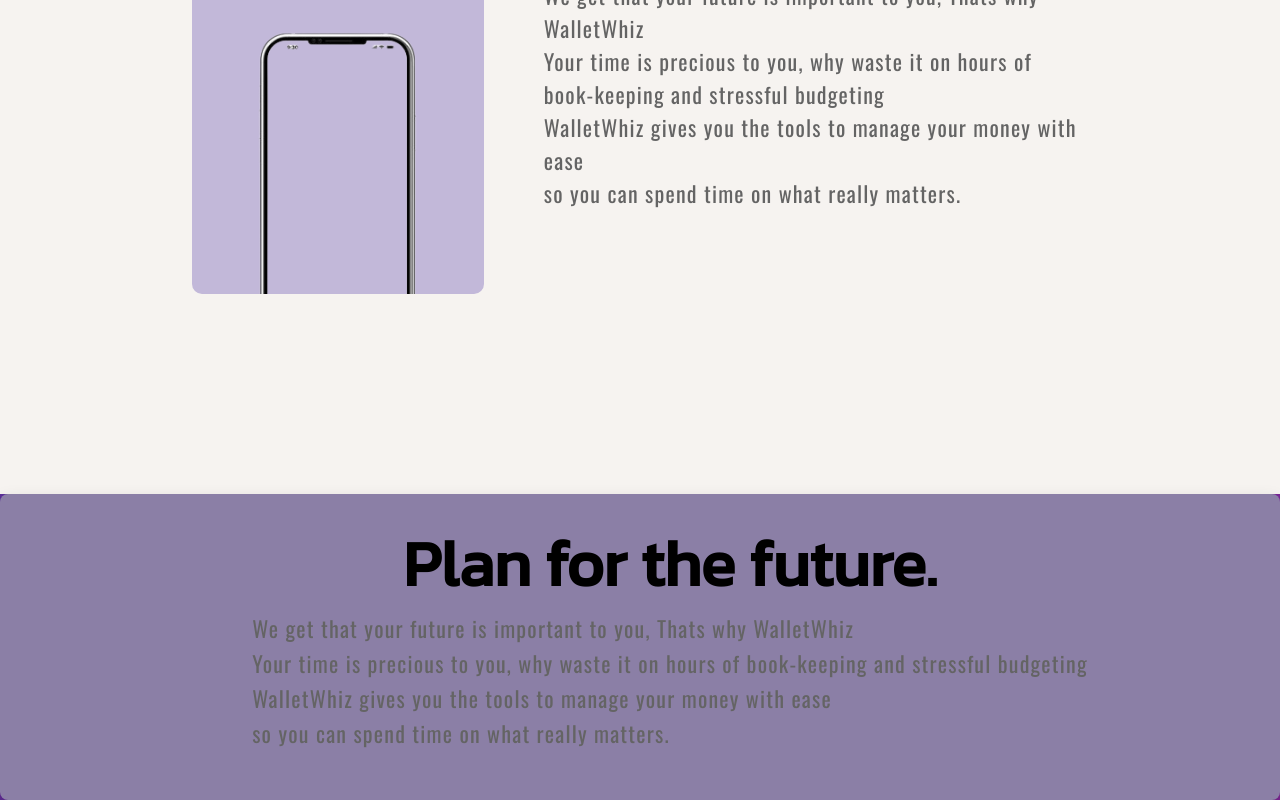
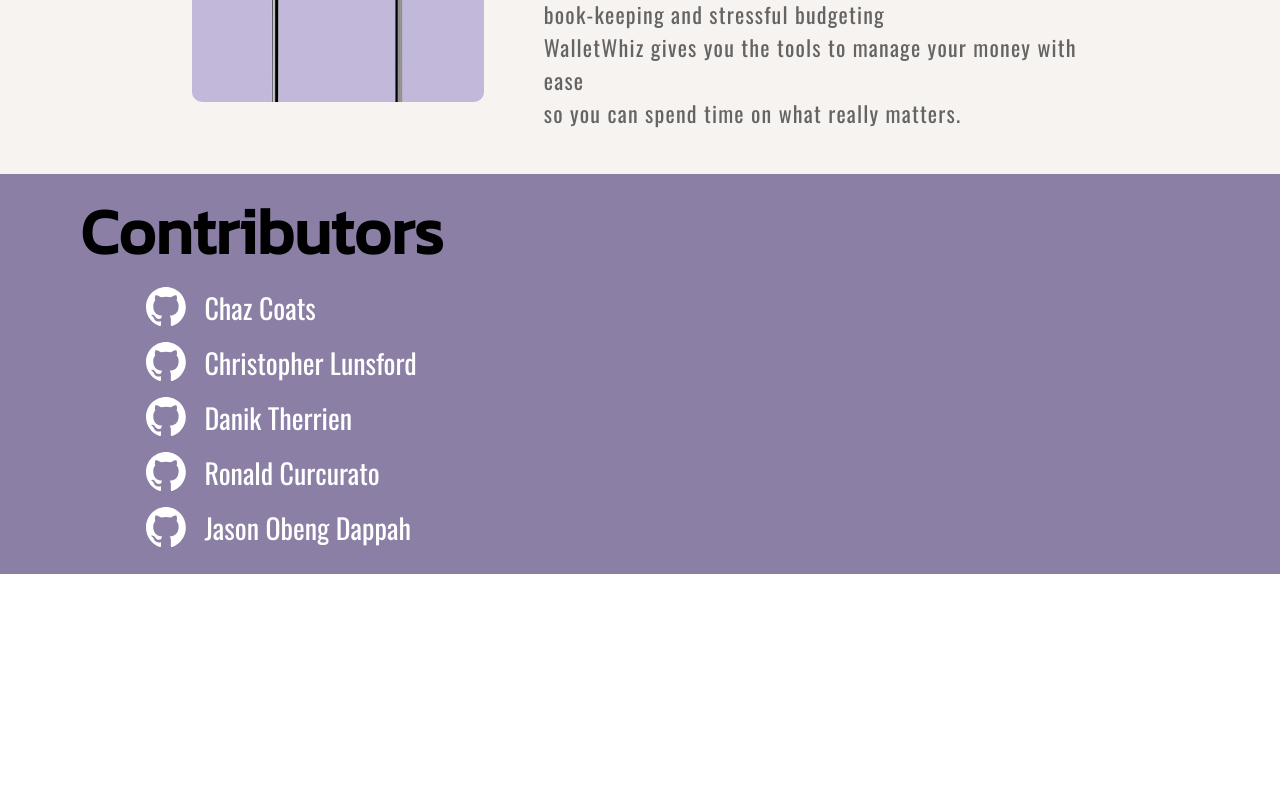
Before and after one commit to ChazCoats98/Wallet-Whiz, a React (Vite) app in the folder client/: page / in a window 1280 px wide. Shown: the part 1546-2346 px from the top of the page. After the commit the page ends 2120 px from the top, so only its background shows below. Built offline with nearby package versions, Linux system fonts and the light colour scheme.

Commit message:
working on footer with contributor links

```diff
--- a/client/src/pages/homepage.jsx
+++ b/client/src/pages/homepage.jsx
@@ -9,6 +9,9 @@
 import ShoppingCartIcon from '@mui/icons-material/ShoppingCart';
 import QueryStatsIcon from '@mui/icons-material/QueryStats';
 import Cellphone from '../assets/cellphone.png';
+import { IconButton } from '@mui/material';
+import GitHubLogo from '../assets/github-mark.svg';
+import GitHubLogoWhite from '../assets/github-mark-white.svg';
 
 function Homepage() {
     const navRef = useRef(null);
@@ -167,13 +170,39 @@
             </div>
             <footer className='footer'>
             <div className='pageTextBox'>
-                        <h2 className="headerText">Plan for the future.</h2>
-                        <p className="descriptionSubText">
-                            We get that your future is important to you, Thats why WalletWhiz<br />
-                            Your time is precious to you, why waste it on hours of book-keeping and stressful budgeting<br />
-                            WalletWhiz gives you the tools to manage your money with ease <br />
-                            so you can spend time on what really matters.
-                        </p>
+                        <h2 className="headerText">Contributors</h2>
+                        <ul className='contributors-list'>
+                            <li>
+                                <IconButton href='https://github.com/ChazCoats98'>
+                                <img src={GitHubLogoWhite} alt="GitHub Link Chaz Coats" className='github-logo'/>
+                                </IconButton>
+                                <h3>Chaz Coats</h3>
+                            </li>
+                            <li>
+                                <IconButton href='https://github.com/cslunsford'>
+                                <img src={GitHubLogoWhite} alt="GitHub Link Chaz Coats" className='github-logo'/>
+                                </IconButton>
+                                <h3>Christopher Lunsford</h3>
+                            </li>
+                            <li>
+                                <IconButton href=''>
+                                <img src={GitHubLogoWhite} alt="GitHub Link Chaz Coats" className='github-logo'/>
+                                </IconButton>
+                                <h3>Danik Therrien</h3>
+                            </li>
+                            <li>
+                                <IconButton href='https://github.com/cslunsford'>
+                                <img src={GitHubLogoWhite} alt="GitHub Link Chaz Coats" className='github-logo'/>
+                                </IconButton>
+                                <h3>Ronald Curcurato</h3>
+                            </li>
+                            <li>
+                                <IconButton href=''>
+                                <img src={GitHubLogoWhite} alt="GitHub Link Christopher Lunsford" className='github-logo'/>
+                                </IconButton>
+                                <h3>Jason Obeng Dappah</h3>
+                            </li>
+                        </ul>
                     </div>
             </footer>
                 </div>
--- a/client/src/utils/index.css
+++ b/client/src/utils/index.css
@@ -121,7 +121,7 @@
     display: flex;
     justify-content: center;
     width: 100%;
-    height: 100vh;
+    height: 60vh;
     background-color: rgb(246 243 240);
 }
 
@@ -129,7 +129,7 @@
     display: flex;
     justify-content: center;
     width: 50%;
-    height: 50%;
+    height: 70%;
     border-radius: 10px;
     background-color: var(--medium-violet);
     overflow: hidden;
@@ -242,7 +242,33 @@
 }
 
 .footer {
+    display: flex;
+    width: 100vw;
+    height: 50vh;
+    padding: 20px;
+    justify-content: baseline ;
     background-color: var(--dark-violet);
+}
+
+.contributors-list {
+    list-style: none;
+}
+
+.contributors-list li {
+    display: flex;
+    flex-direction: row;
+    align-items: center;
+}
+
+.contributors-list li h3 {
+    color: white;
+    margin-left: 10px;
+    margin-top: 10px;
+}
+
+.github-logo {
+    width: 40px;
+    color: white;
 }
 
 #spendingContainer {
@@ -515,63 +541,6 @@
     /* Default text color set to white for all child elements */
 }
 
-footer {
-    position: relative;
-    width: 80%;
-    /* Changed to 80% of the viewport width */
-    padding: 2rem;
-    background: rgba(47, 62, 158, 0.9);
-    /* Semi-transparent background */
-    border-radius: 8px;
-    /* Rounded corners for the footer */
-    box-shadow: 0 10px 20px rgba(0, 0, 0, 0.2);
-    /* Shadow for depth */
-    display: flex;
-    justify-content: space-between;
-    flex-wrap: wrap;
-    gap: 2rem;
-    /* Space between sections */
-}
-
-
-footer {
-    width: 100%;
-    display: flex;
-    justify-content: space-around;
-    /* Changed to space-around for even spacing */
-    flex-wrap: wrap;
-}
-
-
-footer .sec {
-    flex: 1;
-    /* Each section will take equal space */
-    min-width: 250px;
-    /* Minimum width for each section */
-}
-
-footer .sec h2 {
-    color: #fff;
-    font-weight: 500;
-    margin-bottom: 15px;
-    position: relative;
-}
-
-footer .sec h2::before {
-    content: '';
-    position: absolute;
-    left: 0;
-    bottom: -5px;
-    width: 50px;
-    height: 2px;
-    background: #fff;
-}
-
-footer p {
-    color: #fff;
-    line-height: 1.6;
-}
-
 .sci {
     margin-top: 20px;
     display: flex;
@@ -634,18 +603,6 @@
 }
 
 @media (max-width: 768px) {
-    footer  {
-        flex-direction: column;
-        align-items: center;
-    }
-
-
-    footer .sec {
-        width: 100%;
-        text-align: center;
-        /* Center text for mobile */
-    }
-
     .sci {
         justify-content: center;
     }
```
Also changed, not shown: client/src/assets/github-mark-white.svg (added), client/src/assets/github-mark.svg (added).
